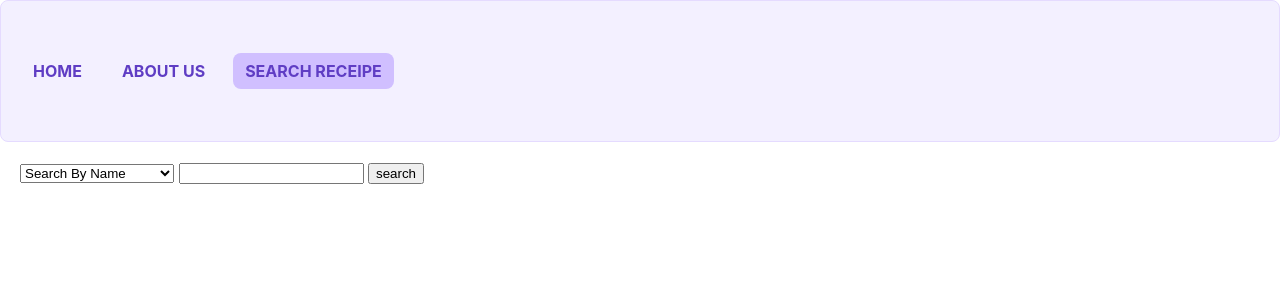
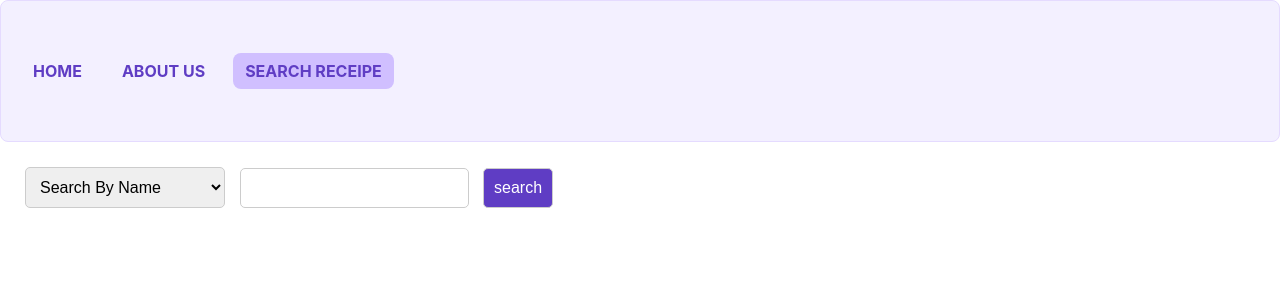
Before and after one commit to GoDanielGo/project5, a React (Create React App) app: page /Search in a window 1280 px wide. Shown: the top 300 px of the page. Built offline with nearby package versions, Linux system fonts and the light colour scheme.

Commit message:
adding some css style

```diff
--- a/src/pages/Search.js
+++ b/src/pages/Search.js
@@ -1,6 +1,7 @@
 import SearchResult from "../component/SearchResult";
 import api from "../api/api";
 import { useState } from "react";
+import "./Search.module.css";
 
 function Search() {
   const [searchBy, setSearchBy] = useState("search.php?s=");
--- /dev/null
+++ b/src/pages/Search.module.css
@@ -0,0 +1,15 @@
+select,
+input,
+button {
+  margin: 5px; /* Adjust margin as needed */
+  padding: 10px; /* Adjust padding as needed */
+  font-size: 16px; /* Adjust font size as needed */
+  border: 1px solid #ccc; /* Add a border */
+  border-radius: 5px; /* Add border-radius for rounded corners */
+}
+
+button {
+  background-color: #5f3dc4; /* Change the button background color */
+  color: #fff; /* Change the button text color */
+  cursor: pointer;
+}
```
